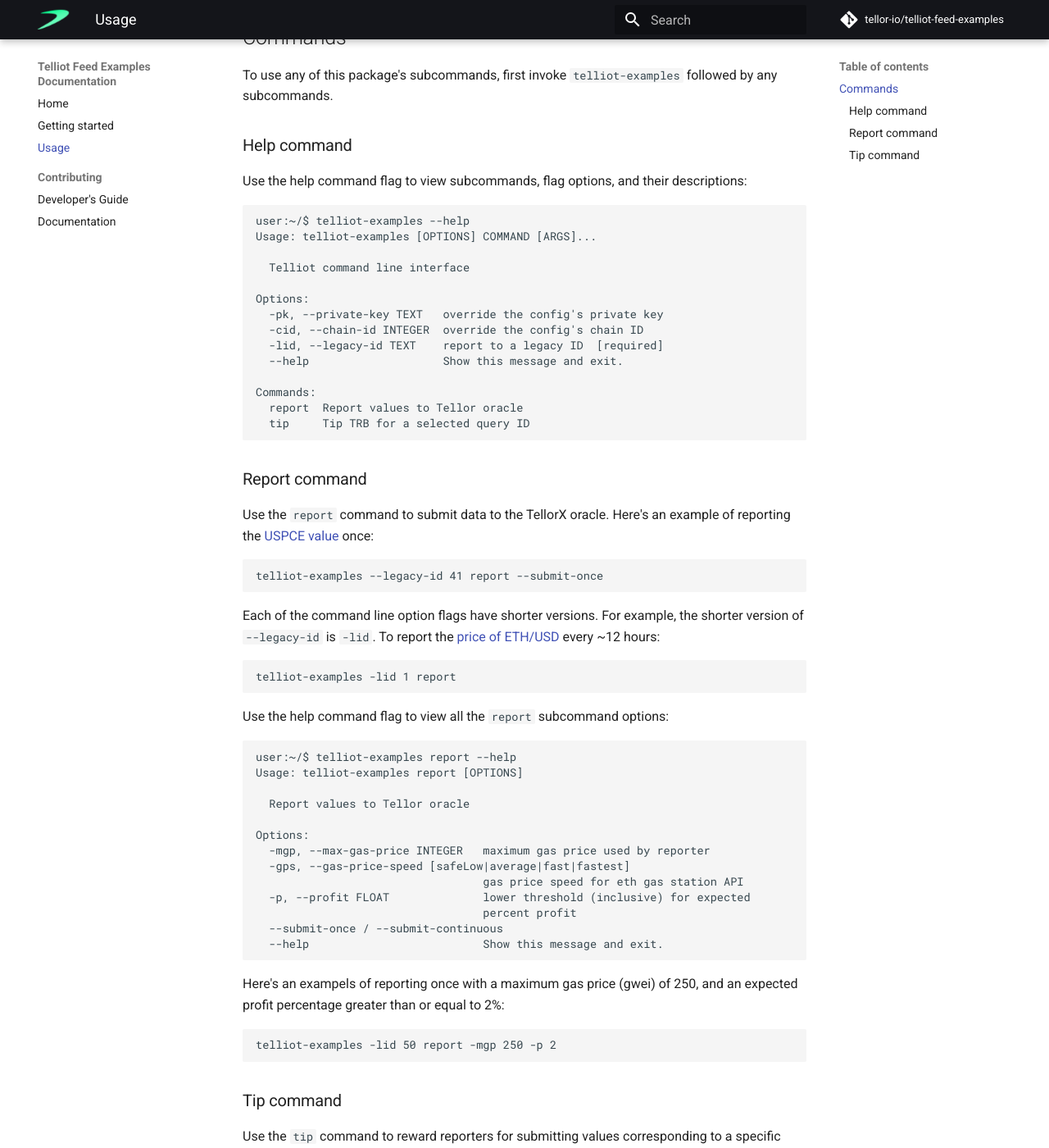
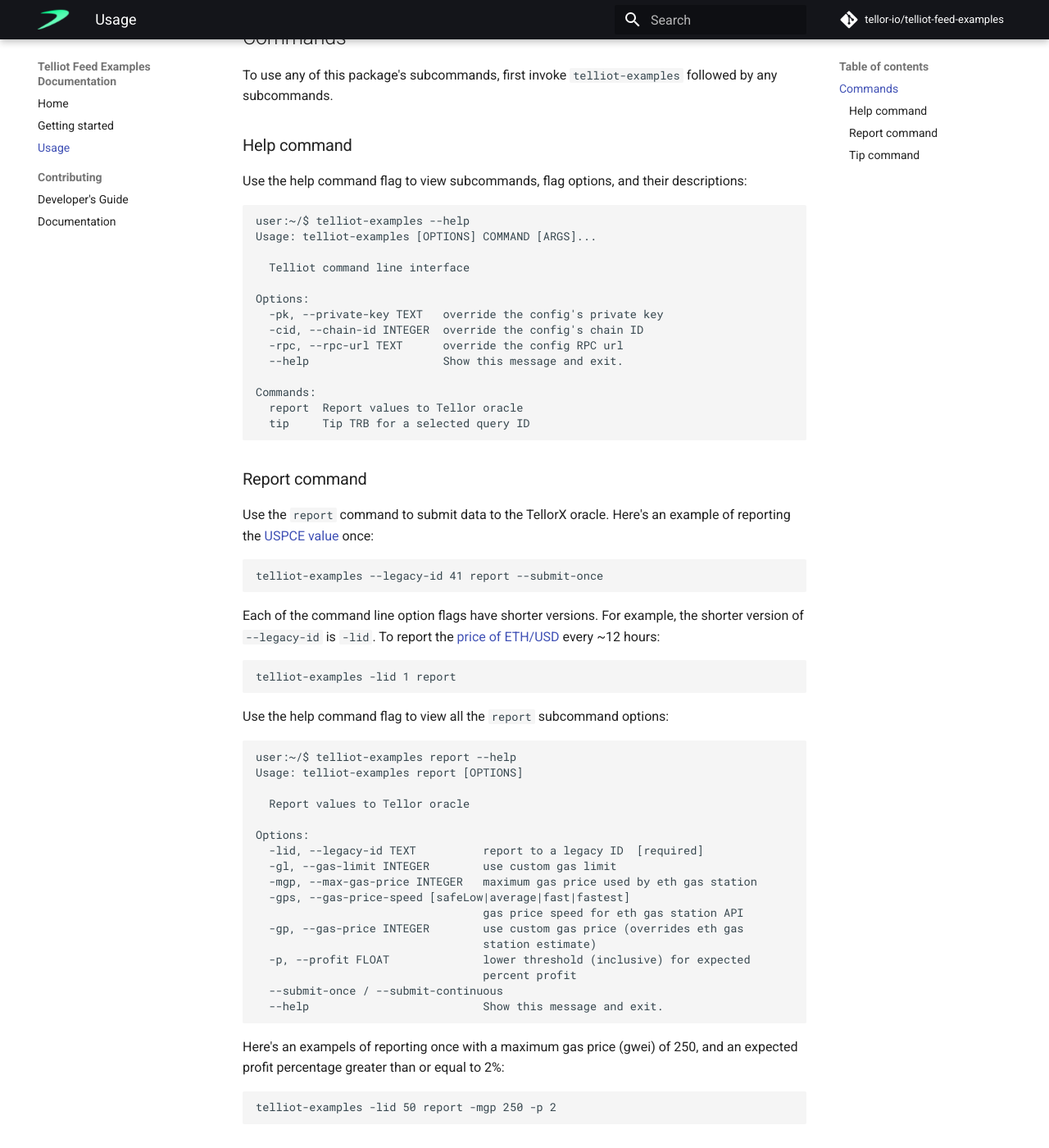
Before and after one commit to tellor-io/telliot-feeds, an MkDocs documentation site: the page built from docs/usage.md, in a window 1280 px wide and 1400 px high, scrolled down 387 px. Shown: the whole window at 82% size. Built offline with MkDocs 1.6.1 and Material for MkDocs 9.7.7, drawn with Linux system fonts in a browser that asks for light colours; comment, search, counter and statistics services are not loaded.

Commit message:
update help cmd examples

```diff
--- a/docs/usage.md
+++ b/docs/usage.md
@@ -20,7 +20,7 @@
 Options:
   -pk, --private-key TEXT   override the config's private key
   -cid, --chain-id INTEGER  override the config's chain ID
-  -lid, --legacy-id TEXT    report to a legacy ID  [required]
+  -rpc, --rpc-url TEXT      override the config RPC url
   --help                    Show this message and exit.
 
 Commands:
@@ -48,9 +48,13 @@
   Report values to Tellor oracle
 
 Options:
-  -mgp, --max-gas-price INTEGER   maximum gas price used by reporter
+  -lid, --legacy-id TEXT          report to a legacy ID  [required]
+  -gl, --gas-limit INTEGER        use custom gas limit
+  -mgp, --max-gas-price INTEGER   maximum gas price used by eth gas station
   -gps, --gas-price-speed [safeLow|average|fast|fastest]
                                   gas price speed for eth gas station API
+  -gp, --gas-price INTEGER        use custom gas price (overrides eth gas
+                                  station estimate)
   -p, --profit FLOAT              lower threshold (inclusive) for expected
                                   percent profit
   --submit-once / --submit-continuous
```
